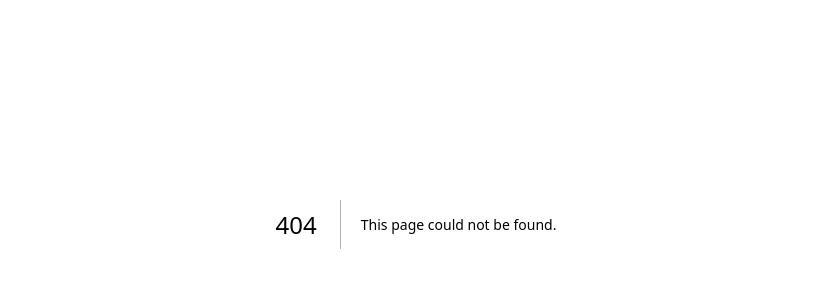
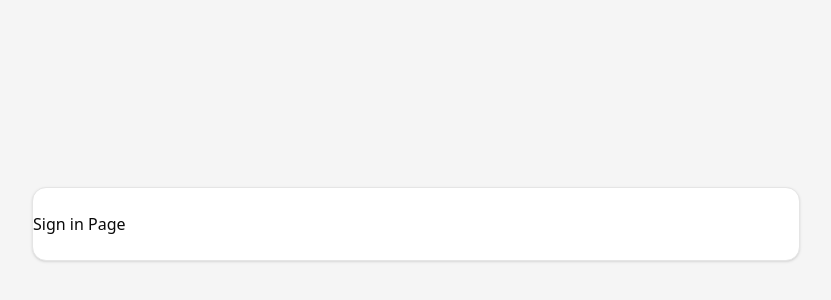
Before and after one commit to shivambishtt/apexai, a Next.js app in the folder apexai/: page /auth/signin in a window 1280 px wide. Before the commit this address had no page. Shown: the part 176-476 px from the top of the page, without its empty margins (224-1055 px from the left). Built offline with nearby package versions, Linux system fonts and the light colour scheme.

Commit message:
authentication flow and modules added

```diff
--- /dev/null
+++ b/apexai/src/app/auth/layout.tsx
@@ -0,0 +1,17 @@
+interface AuthProps{
+    children:React.ReactNode
+}
+
+import React from 'react'
+
+function Layout({children}:AuthProps) {
+  return (
+    <div className='bg-muted flex min-h-svh flex-col items-center justify-center p-6 md:p-10'>
+        <div className='w-full max-w-sm md:max-w-3xl'>
+            {children}
+        </div>
+    </div>
+  )
+}
+
+export default Layout
--- /dev/null
+++ b/apexai/src/app/auth/signin/page.tsx
@@ -0,0 +1,17 @@
+"use client"
+import { Card } from '@/components/ui/card'
+import React from 'react'
+
+function Page() {
+  return (
+    <div>
+      <div>
+<Card>
+  Sign in Page
+</Card>
+      </div>
+    </div>
+  )
+}
+
+export default Page
--- /dev/null
+++ b/apexai/src/app/auth/signup/page.tsx
@@ -0,0 +1,14 @@
+"use client"
+import { Card } from '@/components/ui/card'
+import React from 'react'
+
+function page() {
+  return (
+<Card>
+    Sign Up Page
+</Card>
+
+  )
+}
+
+export default page
--- /dev/null
+++ b/apexai/src/modules/auth/ui/views/signin-view.tsx
@@ -0,0 +1,12 @@
+import { Card } from '@/components/ui/card'
+import React from 'react'
+
+function SigninView() {
+  return (
+    <Card>
+
+    </Card>
+  )
+}
+
+export default SigninView
```
